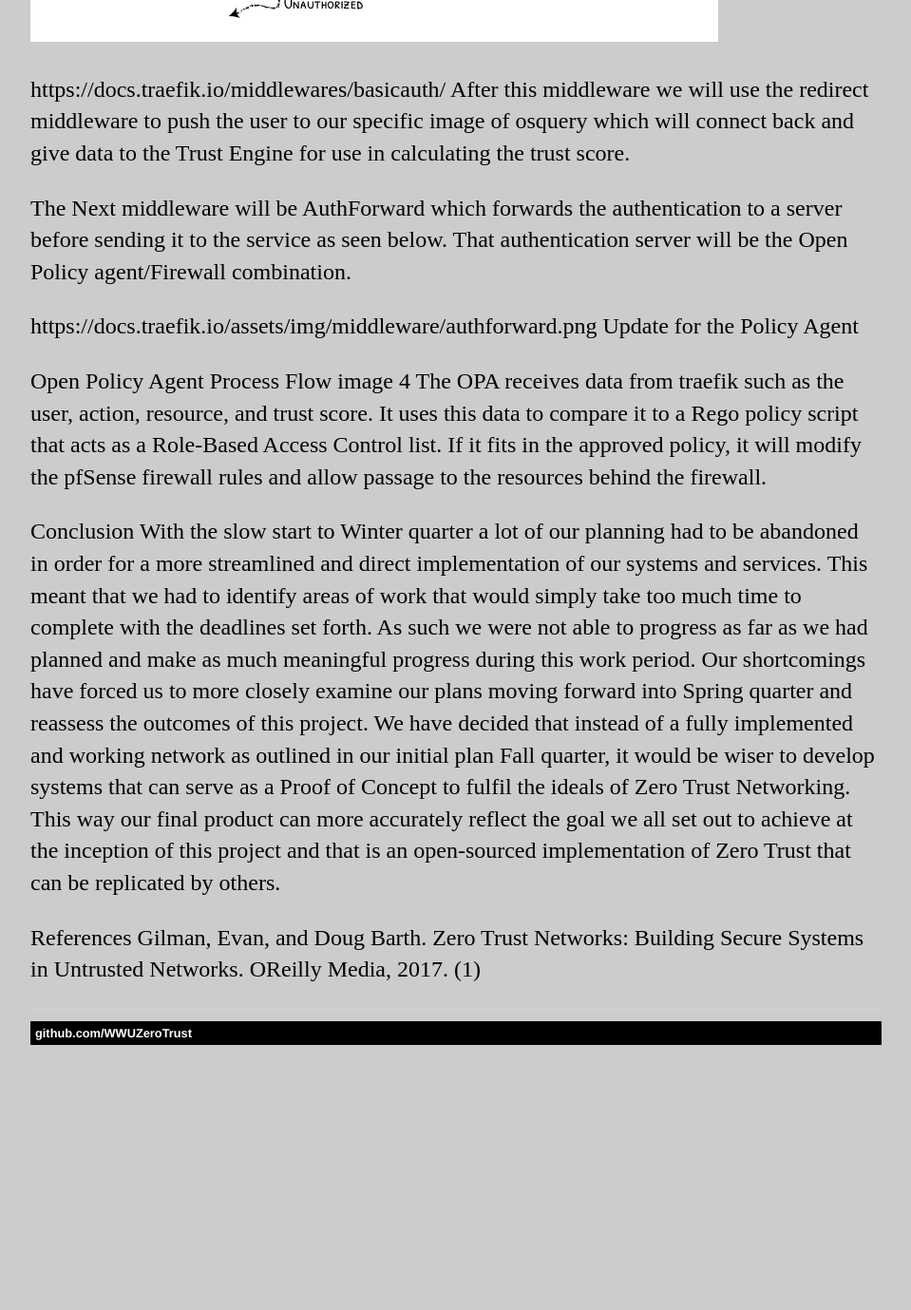
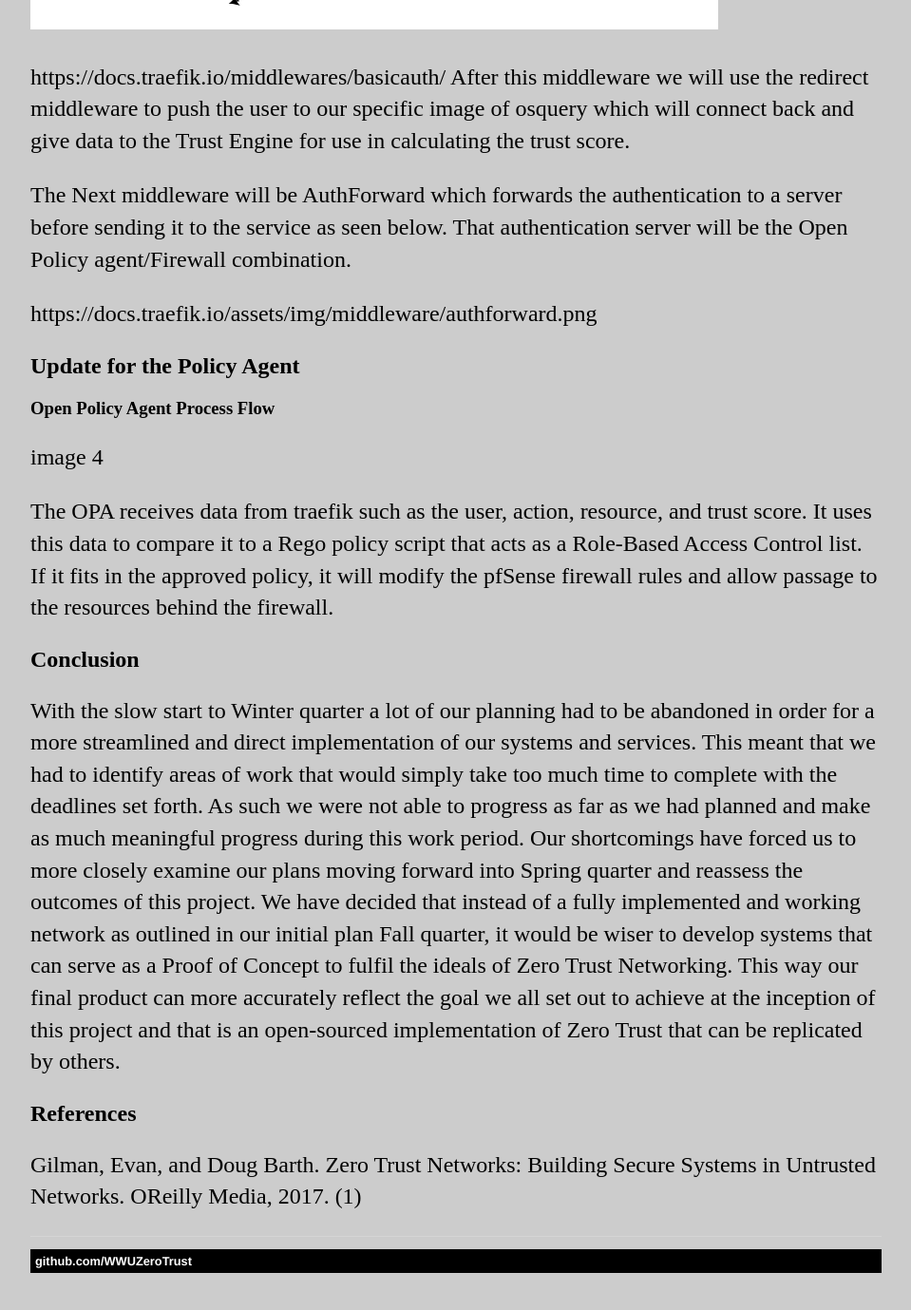
Before and after one commit to WWUZeroTrust/WWUZeroTrust.github.io, a Jekyll site: the page built from _posts/2020-05-20-End-of-Winter-Quarter.md, in a window 1280 px wide and 1400 px high, scrolled down 5076 px. Shown: the top 1379 px of the window at 95% size, without its empty margins (160-1119 px from the left). Built offline with Jekyll 4.4.1, drawn with Linux system fonts in a browser that asks for light colours; before the commit the page ends 6236 px from its top, so only the background shows below that; some of the changed text lies outside the part shown.

```diff
--- a/_posts/2019-04-20-End-of-Winter-Quarter.md
+++ b/_posts/2020-05-20-End-of-Winter-Quarter.md
@@ -23,13 +23,13 @@ As of March 13th, 2020, we have the design of our network, all the machines are
 
  <img src="/image/winter_quarter_updated.png" alt="hi" class="inline" height="697" width="621"/>
 
-Update for the Trust Engine
+## Update for the Trust Engine
 
  <img src="/image/Trust_Engine_revised.jpg" alt="hi" class="inline" height="751" width="1001"/>
 
 Above is our design for the trust engine as of March 13th, 2020 and a more technical specification is available in the Zero Trust Specifications document attached with this one.
 
-Update for the Network Agent
+## Update for the Network Agent
 
 The application we have selected for our Network agents is an application layer edge router called traefik. This application acts as a proxy and router all in one service, first it will grab incoming requests routing to our internal or external services. Then it will force them through the entrypoint defined by traefik, which it can discover and automatically route requests towards. Next the middlewares begin to transfer the traffic to different services detailed below.
 
@@ -47,14 +47,17 @@ The Next middleware will be AuthForward which forwards the authentication to a s
 
 
 https://docs.traefik.io/assets/img/middleware/authforward.png
-Update for the Policy Agent
 
-Open Policy Agent Process Flow
+## Update for the Policy Agent
+
+### Open Policy Agent Process Flow
+
 image 4
+
 The OPA receives data from traefik such as the user, action, resource, and trust score. It uses this data to compare it to a Rego policy script that acts as a Role-Based Access Control list. If it fits in the approved policy, it will modify the pfSense firewall rules and allow passage to the resources behind the firewall.
 
-Conclusion
+## Conclusion
 With the slow start to Winter quarter a lot of our planning had to be abandoned in order for a more streamlined and direct implementation of our systems and services. This meant that we had to identify areas of work that would simply take too much time to complete with the deadlines set forth. As such we were not able to progress as far as we had planned and make as much meaningful progress during this work period. Our shortcomings have forced us to more closely examine our plans moving forward into Spring quarter and reassess the outcomes of this project. We have decided that instead of a fully implemented and working network as outlined in our initial plan Fall quarter, it would be wiser to develop systems that can serve as a Proof of Concept to fulfil the ideals of Zero Trust Networking. This way our final product can more accurately reflect the goal we all set out to achieve at the inception of this project and that is an open-sourced implementation of Zero Trust that can be replicated by others.
 
-References
+## References
 Gilman, Evan, and Doug Barth. Zero Trust Networks: Building Secure Systems in Untrusted Networks. OReilly Media, 2017. (1)
```
Also changed, not shown: other parts of _posts/2020-05-20-End-of-Winter-Quarter.md (+1 -1 lines).
